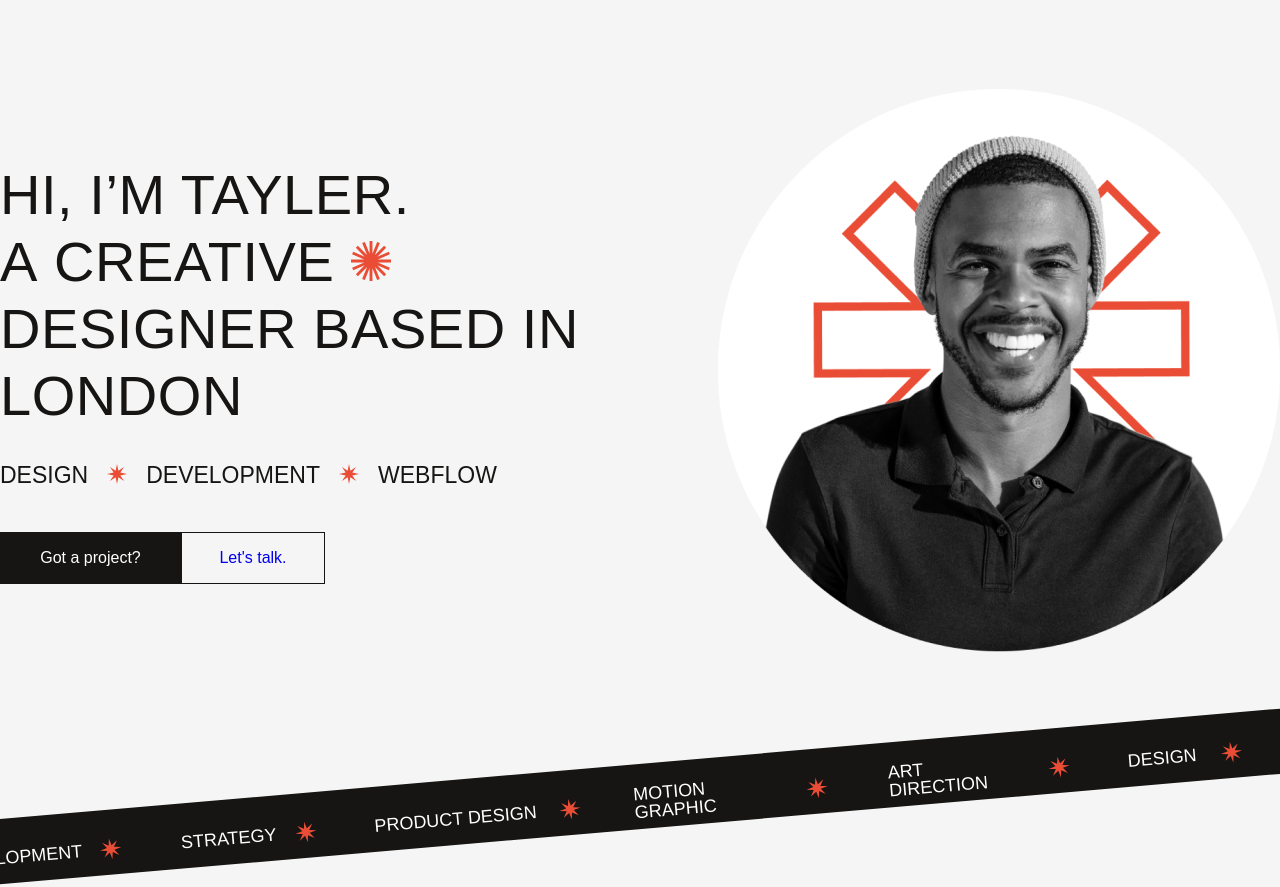
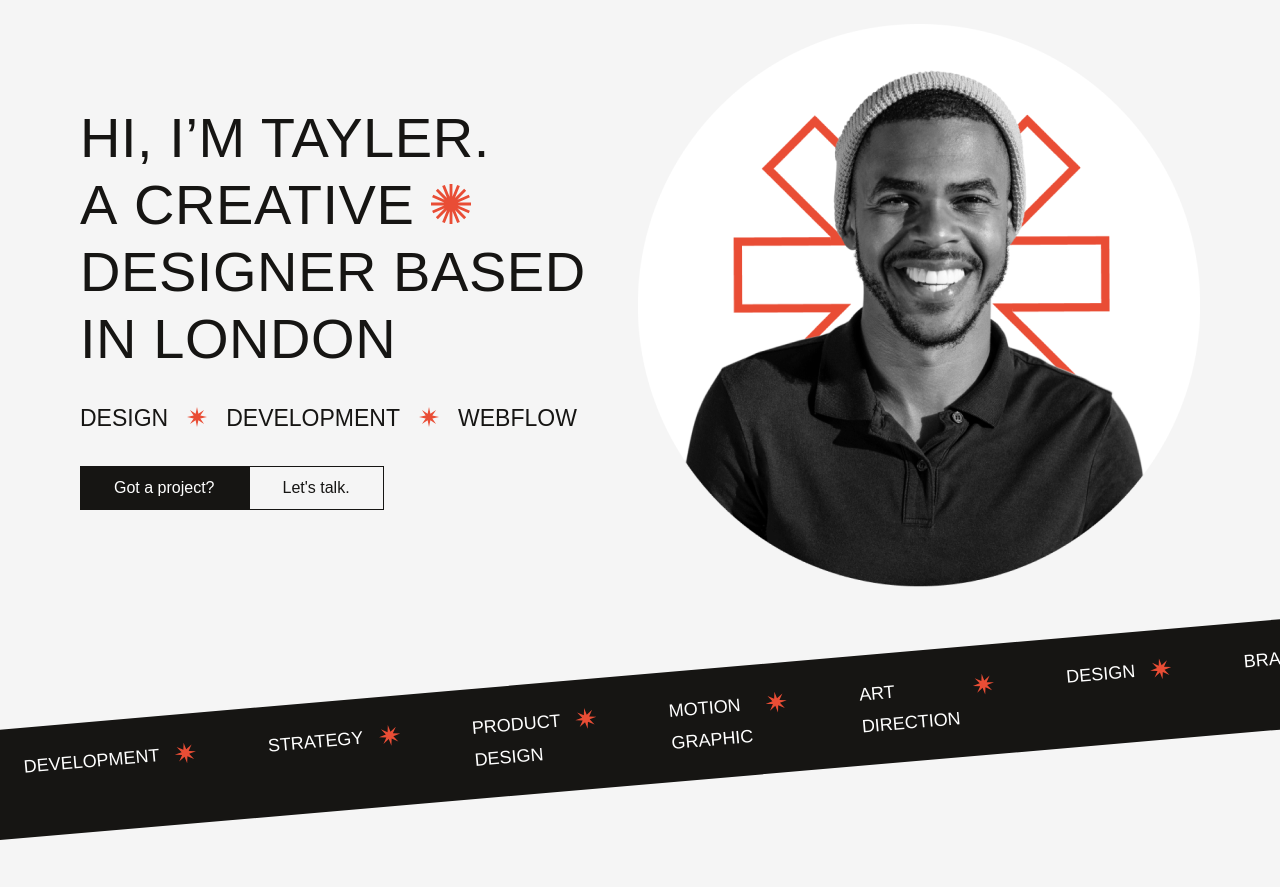
Before and after one commit to Igor-Kirillov/moxa, a plain HTML site: page index.html in a window 1280 px wide. Shown: the part 74-961 px from the top of the page. Drawn offline with Linux system fonts and the light colour scheme; a web font is replaced by a local one.

Commit message:
refactoring header for example

```diff
--- a/css/style.css
+++ b/css/style.css
@@ -69,145 +69,98 @@ a {
 
 /* section1 hi */
 
-.section {
+.header__welcome {
     display: flex;
-    max-width: 1280px;
-    margin: 0 auto;
-    justify-content: center;
+    justify-content: space-between;
     align-items: center;
-    padding-top: 65px;
-    gap: 65px;
+    margin-bottom: 27px;
 }
+
 .welcome {
     display: flex;
     flex-direction: column;
     max-width: 675px;
+    gap: 35px;
 }
-.welcome-hi {
-    top: 50px;
+
+.welcome__title {
     font-size: 56px;
-    padding-bottom: 35px;
     line-height: 67px;
     letter-spacing: 0.56px;
 }
-.welcome-list {
+
+.welcome__skills {
     display: flex;
     font-size: 23px;
     gap: 19px;
-    padding-bottom: 44px;
 }
-.fotter-hi {
+
+.welcome__actions {
     display: flex;
     font-size: 16px;
     justify-content: flex-start;
 }
-.fotter-hi1 {
-    display: flex;
-    justify-content: center;
-    align-items: center;
-    background: #161513;
-    border: 1px solid #161513;
-    color: #ffffff;
-    height: 50px;
-    width: 179px;
-}
-.fotter-hi2 {
+
+.welcome__action {
+    width: max-content;
+    padding: 13px 33px;
+    cursor: pointer;
     display: flex;
     justify-content: center;
     align-items: center;
     border: 1px solid #161513;
-    height: 50px;
-    width: 142px;
 }
 
-/* section2 naklon */
+.welcome__action--primary {
+    background-color: #161513;
+}
 
-.s2 {
+.welcome__action a {
+    color: #161513;
+}
+
+.welcome__action--primary a {
+    color: #ffffff;
+}
+
+.features {
+    overflow: hidden;
     display: flex;
-    margin: 0 auto;
-    margin-top: 26px;
-    max-width: 1440px;
     height: 230px;
-    justify-content: center;
     align-items: center;
-    overflow: hidden;
 }
-.section2 {
+
+.features__list {
+    left: -100px;
+    margin-right: -200px;
+    position: relative;
+    width: 100vw;
+    color: #ffffff;
+    padding: 23px;
+    padding-left: 123px;
+    background-color: #161513;
+    transform: rotate(-4.93deg);
     display: flex;
-    max-width: 100vw;
+    gap: 109px;
+}
+
+.feature__item {
+    position: relative;
+    font-size: 18px;
+    line-height: 32px;
+}
+
+.feature__item::after {
+    background-image: url(../Image/Star2.svg);
+    display: flex;
     align-items: center;
     justify-content: center;
-    font-size: 18px;
-    background-color: #161513;
-    color: #ffffff;
-    padding: 23px 20px 10px 14px;
-    transform: rotate(-4.93deg);
-}
-.section2_item1 {
-    display: flex;
-    align-items: center;
-    margin-left: 63px;
-    width: 137.5px;
-    height: 32px;
-    gap: 17px;
-}
-.section2_item2 {
-    display: flex;
-    align-items: center;
-    width: 95.74px;
-    height: 32px;
-    margin-left: 97.78px;
-    gap: 19px;
-}
-.section2_item3 {
-    display: flex;
-    align-items: center;
-    width: 212.98px;
-    height: 32px;
-    margin-left: 98.54px;
-    gap: 22px;
-    flex-shrink: 0;
-    flex-wrap: nowrap;
-}
-.section2_item4 {
-    display: flex;
-    align-items: center;
-    width: 194.89px;
-    height: 32px;
-    margin-left: 47.54px;
-    gap: 23px;
-    flex-shrink: 0;
-    flex-wrap: nowrap;
-}
-.section2_item5 {
-    display: flex;
-    align-items: center;
-    width: 182.58px;
-    height: 32px;
-    margin-left: 60.51px;
-    flex-shrink: 0;
-    flex-wrap: nowrap;
-    gap: 27px;
-}
-.section2_item6 {
-    display: flex;
-    align-items: center;
-    width: 68.26px;
-    height: 32px;
-    margin-left: 57.59px;
-    flex-shrink: 0;
-    flex-wrap: nowrap;
-    gap: 24px;
-}
-.section2_item7 {
-    display: flex;
-    align-items: center;
-    width: 96.76px;
-    height: 32px;
-    margin-left: 99.52px;
-    flex-shrink: 0;
-    flex-wrap: nowrap;
-    gap: 20px;
+    content: ' ';
+    position: absolute;
+    width: 22px;
+    height: 22px;
+    right: -37px;
+    top: 5px;
 }
 
 /* section3 */
--- a/index.html
+++ b/index.html
@@ -34,53 +34,28 @@
                         <a href="#">Let's talk</a>
                     </div>
                 </nav>
-            </header>
-            <!-- <header>
-                <div class="header">
-                    <div><img src="image/logo.svg" alt="Logo" /></div>
-                    <nav>
-                        <ul class="list-nav">
-                            <li class="header_list_item">
-                                <a class="header_link" href="#"
-                                    ><img src="image/home.svg" alt="Home"
-                                /></a>
-                            </li>
-                            <li class="header_list_item">
-                                <a class="header_link" href="#"
-                                    ><img src="image/about.svg" alt="About"
-                                /></a>
-                            </li>
-                            <li class="header_list_item">
-                                <a class="header_link" href="#"
-                                    ><img src="image/contact.svg" alt="Contact"
-                                /></a>
-                            </li>
-                        </ul>
-                    </nav>
-                    <div class="header_talk">
-                        <a href="#">Let's talk</a>
-                    </div>
-                </div>
-            </header> -->
 
-            <section>
-                <div class="section">
+                <div class="header__welcome">
                     <div class="welcome">
-                        <p class="welcome-hi">
+                        <h1 class="welcome__title">
                             HI, I’M TAYLER. A&nbsp;CREATIVE
                             <img src="image/sun.svg" alt="image" /> DESIGNER
                             BASED IN LONDON
-                        </p>
-                        <ul class="welcome-list">
+                        </h1>
+                        <ul class="welcome__skills">
                             <li>DESIGN</li>
                             <li><img src="image/star.svg" alt="Image" /></li>
                             <li>DEVELOPMENT</li>
                             <li><img src="image/star.svg" alt="Image" /></li>
                             <li>WEBFLOW</li>
                         </ul>
-                        <div class="fotter-hi">
-                            <div class="fotter-hi1">Got a project?</div>
-                            <div class="fotter-hi2">
+                        <div class="welcome__actions">
+                            <div
+                                class="welcome__action welcome__action--primary"
+                            >
+                                <a href="#"> Got a project?</a>
+                            </div>
+                            <div class="welcome__action">
                                 <a href="#">Let's talk.</a>
                             </div>
                         </div>
@@ -89,38 +64,26 @@
                         <img src="image/foto.png" alt="Foto" />
                     </div>
                 </div>
+            </header>
+
+            <section class="features">
+                <ul class="features__list">
+                    <div class="feature__item">DEVELOPMENT</div>
+
+                    <div class="feature__item">STRATEGY</div>
+
+                    <div class="feature__item">PRODUCT DESIGN</div>
+
+                    <div class="feature__item">MOTION GRAPHIC</div>
+
+                    <div class="feature__item">ART DIRECTION</div>
+
+                    <div class="feature__item">DESIGN</div>
+
+                    <div class="feature__item">BRANDING</div>
+                </ul>
             </section>
-            <div class="s2">
-                <div class="section2">
-                    <div class="section2_item1">
-                        DEVELOPMENT <img src="image/Star2.svg" alt="image" />
-                    </div>
 
-                    <div class="section2_item2">
-                        STRATEGY <img src="image/Star2.svg" alt="image" />
-                    </div>
-
-                    <div class="section2_item3">
-                        PRODUCT DESIGN <img src="image/Star2.svg" alt="image" />
-                    </div>
-
-                    <div class="section2_item4">
-                        MOTION GRAPHIC <img src="image/Star2.svg" alt="image" />
-                    </div>
-
-                    <div class="section2_item5">
-                        ART DIRECTION <img src="image/Star2.svg" alt="image" />
-                    </div>
-
-                    <div class="section2_item6">
-                        DESIGN <img src="image/Star2.svg" alt="image" />
-                    </div>
-
-                    <div class="section2_item7">
-                        BRANDING <img src="image/Star2.svg" alt="image" />
-                    </div>
-                </div>
-            </div>
             <section>
                 <div class="section3">
                     <div>
```
